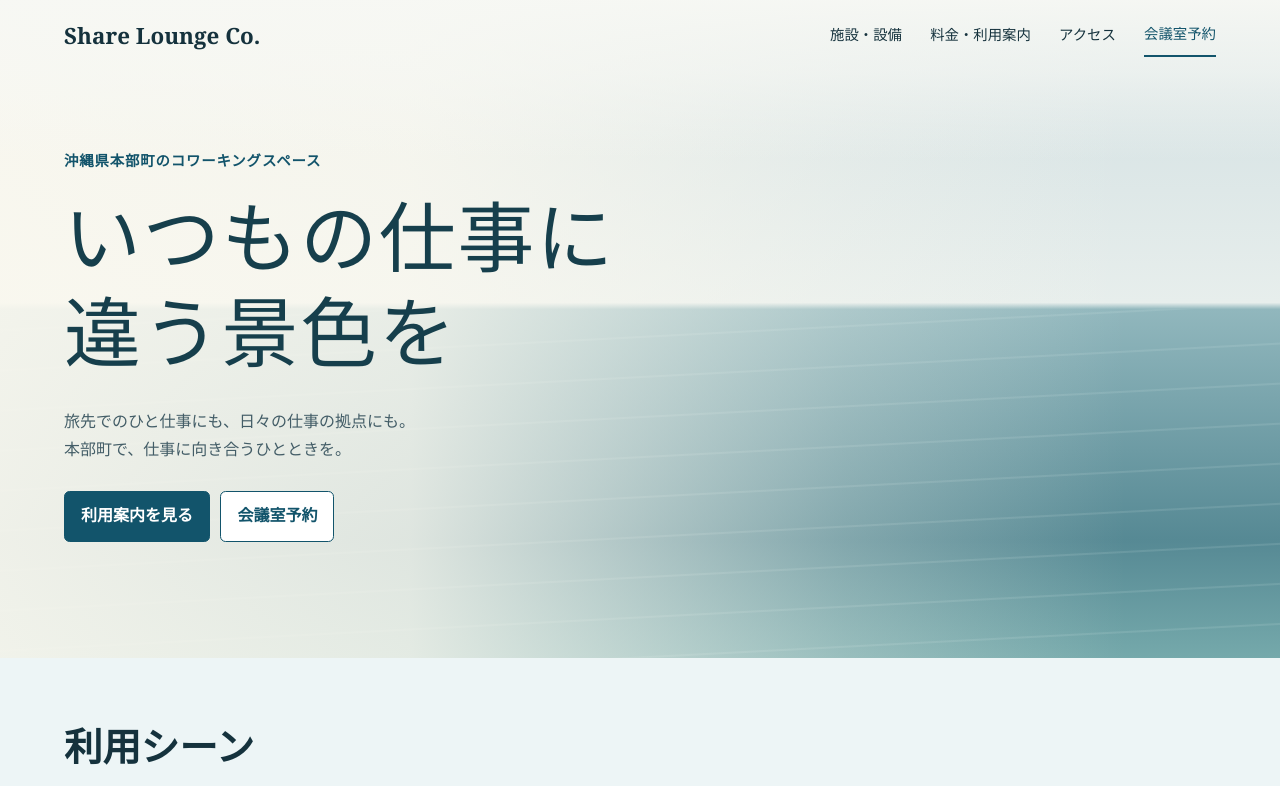
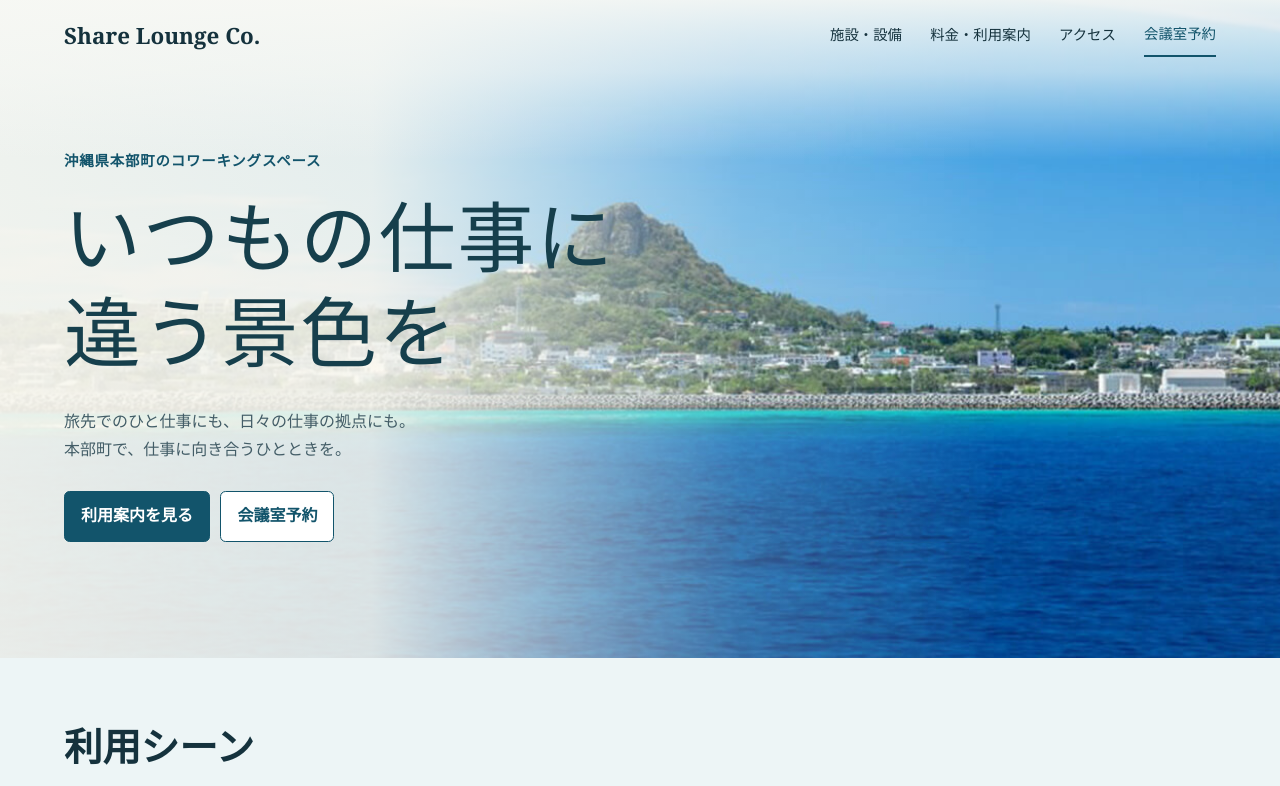
Before and after one commit to miwa-apps/share-lounge-co, a plain HTML site: page index.html in a window 1280 px wide. Shown: the top 786 px of the page. Drawn offline with Linux system fonts and the light colour scheme.

Commit message:
Use the supplied coastal photo in the hero

```diff
--- a/style.css
+++ b/style.css
@@ -55,9 +55,8 @@ nav a:hover { text-decoration: underline; }
 .menu-button { font: inherit; font-weight: 700; color: var(--blue); background: white; border: 1px solid var(--line); border-radius: .35rem; padding: .45rem .7rem; }
 
 .hero {
-  /* 写真が届いたら none を url("./assets/hero.webp") に差し替える。 */
-  --hero-photo: none;
-  --hero-scrim: linear-gradient(90deg, #faf8efed, #faf8efd4 32%, #faf8ef45 66%, transparent 88%);
+  --hero-photo: url("./assets/main.jpg");
+  --hero-scrim: linear-gradient(90deg, #faf8efed, #faf8efde 29%, #faf8ef35 58%, transparent 78%);
   --hero-header-scrim: linear-gradient(#f7f8f4f2, #f7f8f4a8 4.5rem, transparent 10rem);
   display: grid;
   align-items: center;
```
Also changed, not shown: assets/main.jpg (added), 1 other file.
